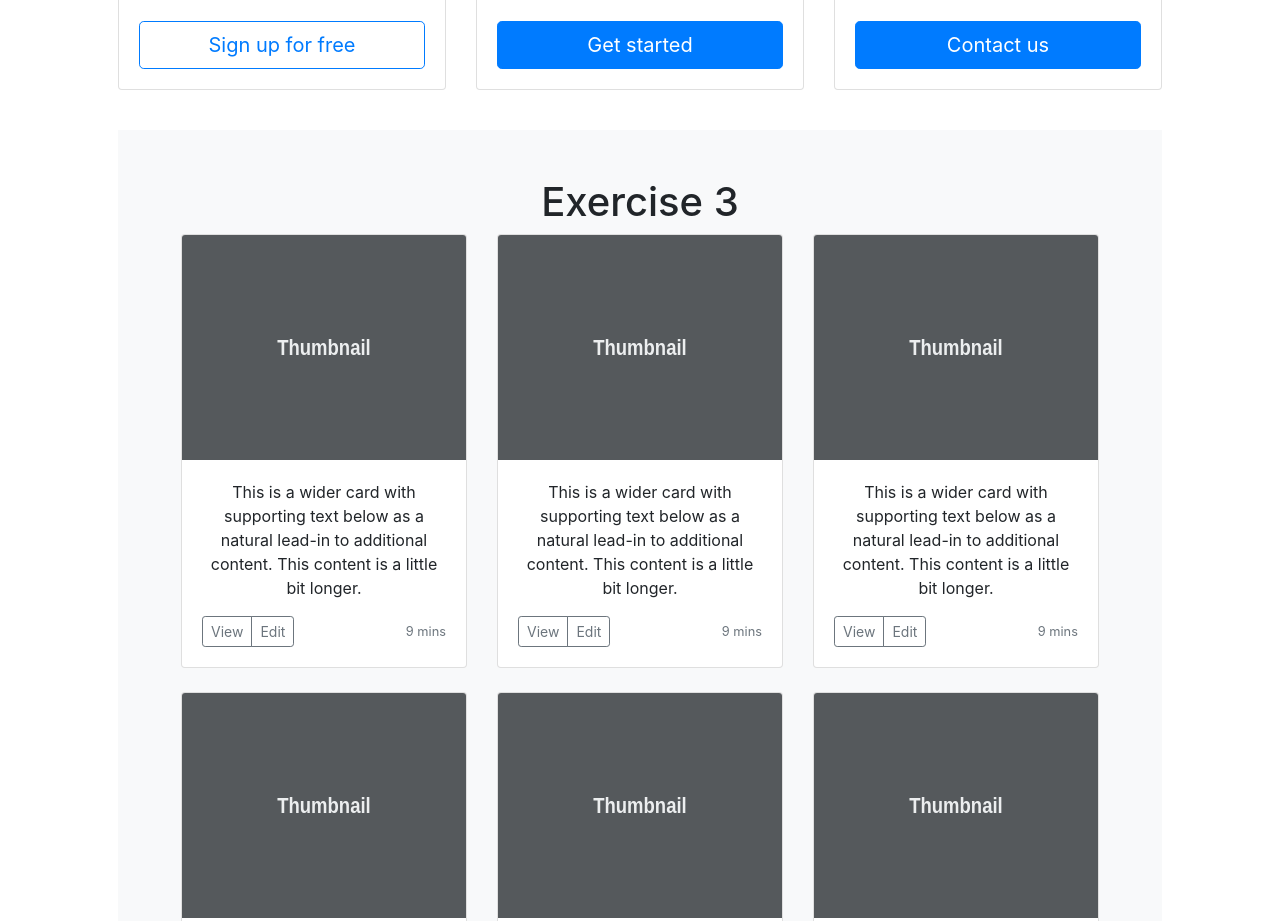
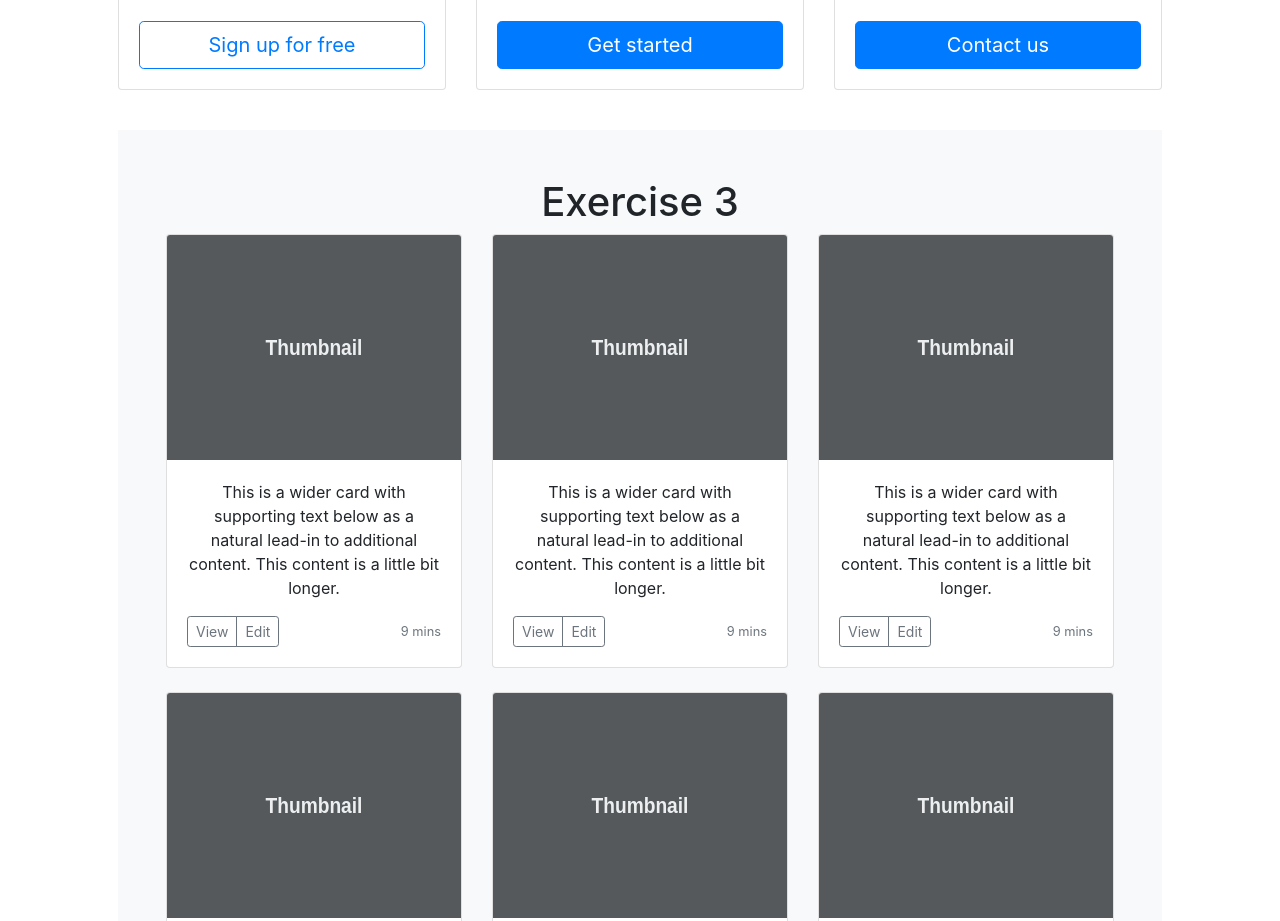
Before and after one commit to D4WKINS/M2-D8, a plain HTML site: page index.html in a window 1280 px wide. Shown: the part 902-1823 px from the top of the page. Drawn offline with nearby package versions, Linux system fonts and the light colour scheme.

Commit message:
Update index.html

```diff
--- a/index.html
+++ b/index.html
@@ -113,8 +113,8 @@
 			  </div>
 			</div>
 
-			<div class="album py-5 px-5 bg-light">
-				<div class="container">
+			<div class="album py-5  bg-light">
+				<div class="container px-5">
 					<h1>Exercise 3 </h1>
 				  <div class="row">
 					<div class="col-md-4">
```
